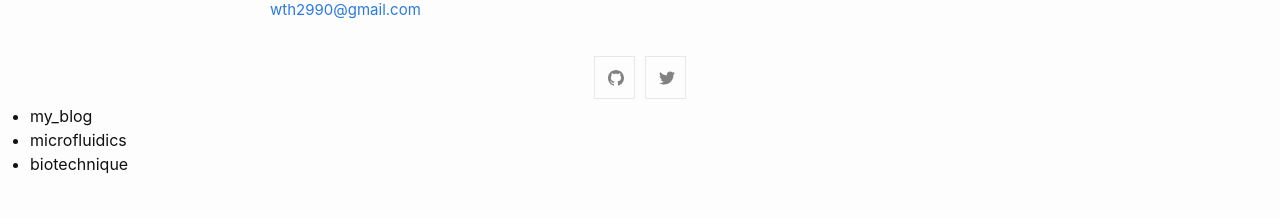
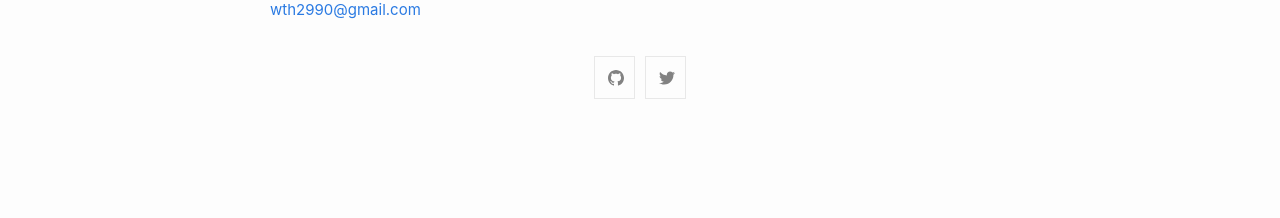
Before and after one commit to wth2990/wth2990.github.io, a Jekyll site: the page built from index.md, in a window 1280 px wide. Shown: the part 2114-2332 px from the top of the page. Built offline with Jekyll 4.4.1, drawn with Linux system fonts in a browser that asks for light colours; our own code applies the rules of GitHub Pages for plain Markdown files; after the commit the page ends 2248 px from its top, so only the background shows below that.

```diff
--- a/_includes/footer.html
+++ b/_includes/footer.html
@@ -32,10 +32,4 @@
       {%- include social.html -%}
     </div>
   </div>
-<ul>
-  {% assign all_categories = site.posts | map: "categories" | flatten | uniq %}
-  {% for category in all_categories %}
-    <li>{{ category }}</li>
-  {% endfor %}
-</ul>
 </footer>
--- a/_layouts/default.html
+++ b/_layouts/default.html
@@ -11,6 +11,10 @@
       <div class="wrapper">
         {{ content }}
       </div>
+      <!-- Google Tag Manager (noscript) -->
+<noscript><iframe src="https://www.googletagmanager.com/ns.html?id=GTM-5K2KF6Q2"
+height="0" width="0" style="display:none;visibility:hidden"></iframe></noscript>
+<!-- End Google Tag Manager (noscript) -->
     </main>
 
     {%- include footer.html -%}
```
Also changed, not shown: _includes/header.html (+8 -0 lines).
